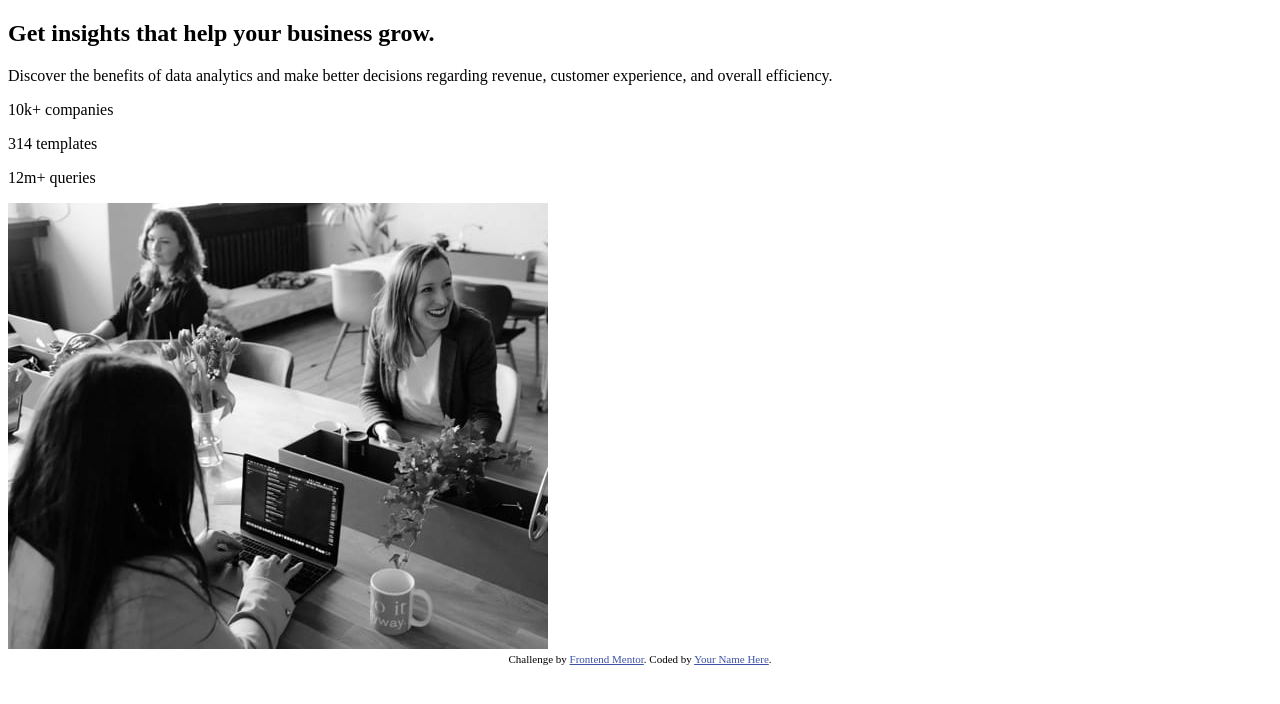
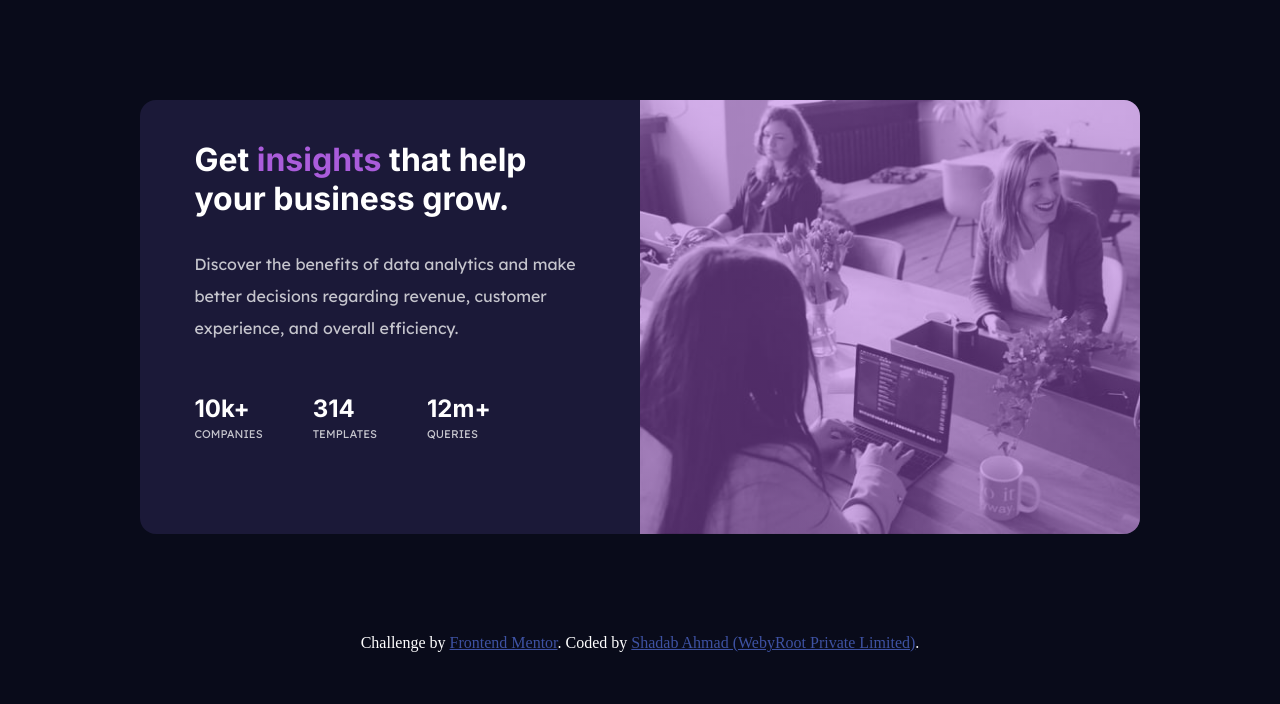
Before and after one commit to shadab-developer/Stats-preview-card-component, a plain HTML site: page index.html in a window 1280 px wide. Drawn offline with Linux system fonts and the light colour scheme.

Commit message:
Improved Design

```diff
--- a/index.html
+++ b/index.html
@@ -11,34 +11,54 @@
       sizes="32x32"
       href="./images/favicon-32x32.png"
     />
+    <link rel="preconnect" href="https://fonts.googleapis.com" />
+    <link rel="preconnect" href="https://fonts.gstatic.com" crossorigin />
+    <link
+      href="https://fonts.googleapis.com/css2?family=Inter:wght@400;700&display=swap"
+      rel="stylesheet"
+    />
+    <link rel="preconnect" href="https://fonts.googleapis.com" />
+    <link rel="preconnect" href="https://fonts.gstatic.com" crossorigin />
+    <link
+      href="https://fonts.googleapis.com/css2?family=Lexend+Deca&display=swap"
+      rel="stylesheet"
+    />
     <title>Frontend Mentor | Stats preview card component</title>
   </head>
   <body>
-    <div class="conatiner grid grid--2-cols">
+    <div class="container grid grid--2-cols">
       <div class="text-box">
-        <h2>Get insights that help your business grow.</h2>
+        <h2 class="main-headline">
+          Get <span>insights</span> that help your business grow.
+        </h2>
         <p>
           Discover the benefits of data analytics and make better decisions
           regarding revenue, customer experience, and overall efficiency.
         </p>
 
-        <div>
-          <div><p>10k+ companies</p></div>
-          <div><p>314 templates</p></div>
-          <div><p>12m+ queries</p></div>
+        <div class="features">
+          <div>
+            <h2>10k+</h2>
+            <p>companies</p>
+          </div>
+          <div>
+            <h2>314</h2>
+            <p>templates</p>
+          </div>
+          <div>
+            <h2>12m+</h2>
+            <p>queries</p>
+          </div>
         </div>
       </div>
 
-      <div class="img-box">
-        <img src="images/image-header-desktop.jpg" alt="" />
-      </div>
+      <div class="img-box" role="img" aria-label="Woman Enojying food"></div>
     </div>
-
     <div class="attribution">
       Challenge by
       <a href="https://www.frontendmentor.io?ref=challenge" target="_blank"
         >Frontend Mentor</a
-      >. Coded by <a href="#">Your Name Here</a>.
+      >. Coded by <a href="#">Shadab Ahmad (WebyRoot Private Limited)</a>.
     </div>
   </body>
 </html>
--- a/style.css
+++ b/style.css
@@ -1,7 +1,103 @@
+* {
+  margin: 0;
+  padding: 0;
+}
+body {
+  background-color: hsl(233, 47%, 7%);
+}
+
+/*
+font-family: 'Inter', sans-serif;
+font-family: 'Lexend Deca', sans-serif;
+*/
+.container {
+  background-color: hsl(244, 38%, 16%);
+  margin: 100px auto;
+  max-width: 1000px;
+  color: white;
+  border-radius: 1rem;
+}
+.text-box {
+  padding: 2.5rem 2.4rem 2.4rem 3.4rem;
+}
+.grid {
+  display: grid;
+}
+.grid--2-cols {
+  grid-template-columns: repeat(2, 1fr);
+}
+.main-headline {
+  font-family: "Inter", sans-serif;
+}
 .attribution {
-  font-size: 11px;
+  font-size: 1rem;
   text-align: center;
+  color: white;
 }
 .attribution a {
   color: hsl(228, 45%, 44%);
 }
+
+.main-headline {
+  font-size: 2rem;
+  color: hsl(0, 0%, 100%);
+  margin-bottom: 30px;
+}
+.text-box p {
+  font-family: "Lexend Deca", sans-serif;
+  line-height: 2;
+  color: hsla(0, 0%, 100%, 0.75);
+  margin-bottom: 50px;
+}
+.features {
+  display: flex;
+  gap: 50px;
+}
+.features h2 {
+  font-size: 1.5rem;
+  font-family: "Inter", sans-serif;
+}
+.features p {
+  font-family: "Lexend Deca", sans-serif;
+  text-transform: uppercase;
+  font-size: 0.7rem;
+}
+.img-box {
+  background-image: linear-gradient(
+      rgba(170, 92, 219, 0.468),
+      rgba(170, 92, 219, 0.468)
+    ),
+    url("images/image-header-desktop.jpg");
+  background-size: cover;
+  background-position: center;
+  border-radius: 0 1rem 1rem 0;
+}
+span {
+  color: hsl(277, 64%, 61%);
+}
+
+@media (max-width: 23em) {
+  .grid--2-cols {
+    grid-template-columns: 1fr;
+  }
+  .img-box {
+    grid-row: 1;
+    height: 400px;
+  }
+  .features {
+    display: flex;
+    flex-direction: column;
+    justify-content: center;
+    align-items: center;
+  }
+  .attribution {
+    font-size: 0.7rem;
+  }
+  .container {
+    width: 90%;
+    border-radius: 1rem;
+  }
+  .img-box {
+    border-radius: 1rem 1rem 0rem 0rem;
+  }
+}
```
